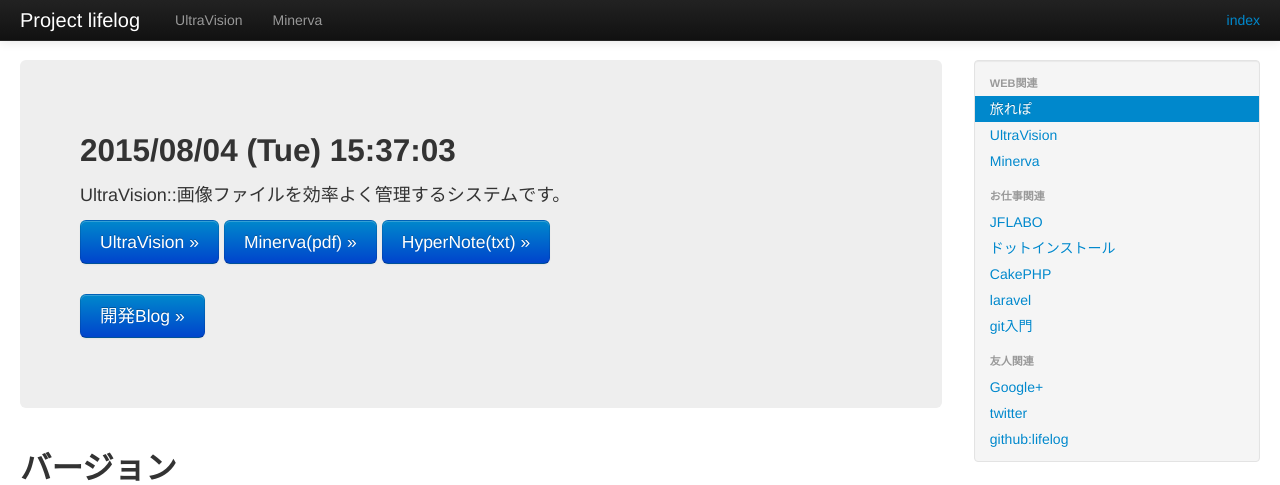
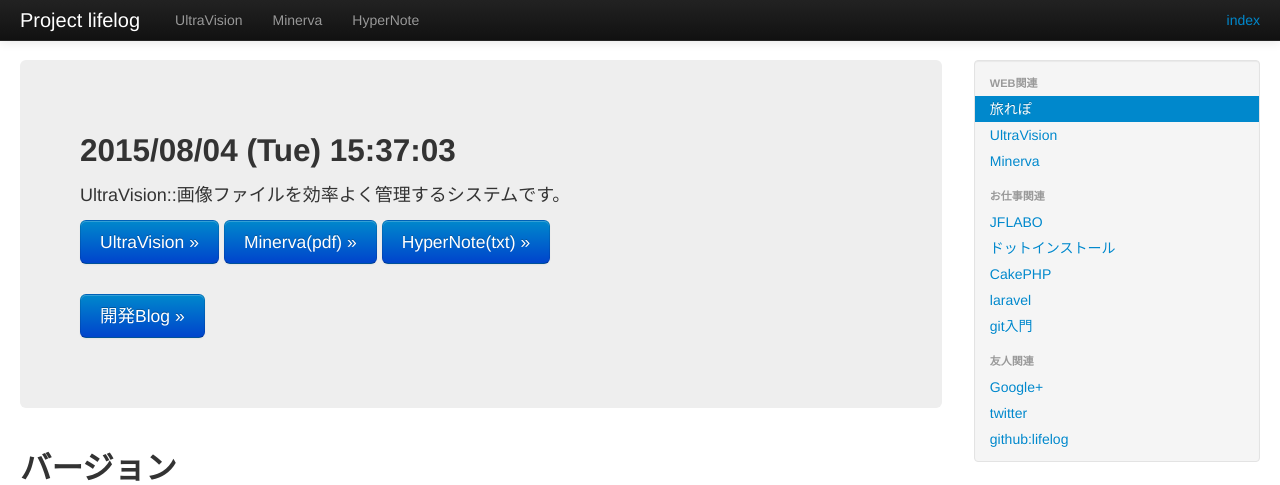
Before and after one commit to JFLABO/lifelog, a PHP site: page /lifelog/ in a window 1280 px wide. Shown: the top 485 px of the page. Run offline with PHP 8.4, Linux system fonts and the light colour scheme.

Commit message:
Update index.php

```diff
--- a/index.php
+++ b/index.php
@@ -74,6 +74,7 @@
               <li class="active">
               <li><a href='./UltraVision/?'>UltraVision</a></li>
               <li><a href='./Minerva/?'>Minerva</a></li>
+              <li><a href='./HyperNote/?'>HyperNote</a></li>
             </ul>
           </div><!--/.nav-collapse -->
         </div>
```
